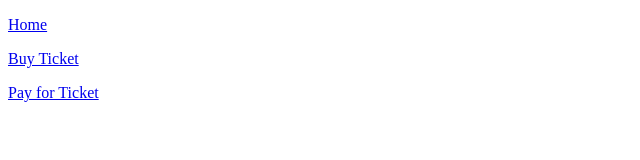
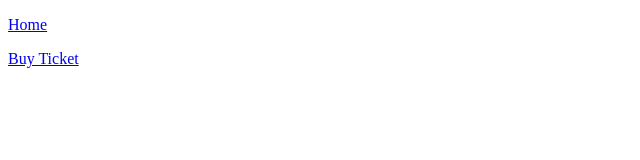
Before and after one commit to Ola-Tifemi/ticketapp, a plain HTML site: page contact.html in a window 1280 px wide. Shown: the whole page, without its empty margins (0-640 px from the left). Drawn offline with Linux system fonts and the light colour scheme.

```diff
--- a/contact.html
+++ b/contact.html
@@ -8,7 +8,9 @@
 <body>
     <p><a href="index.html">Home</a></p>
     <p><a href="buy.html">Buy Ticket</a></p>
-    <p><a href="pay.html">Pay for Ticket</a></p>
+
+
+
 
 
 </body>
```
